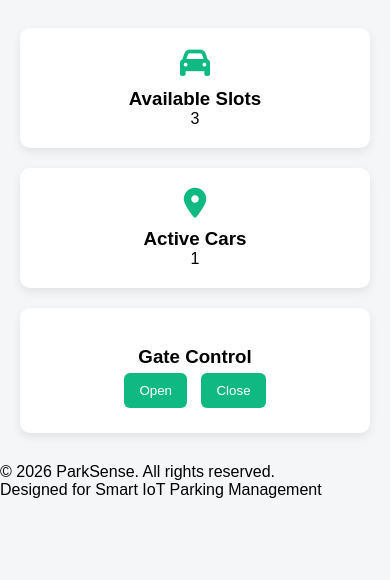
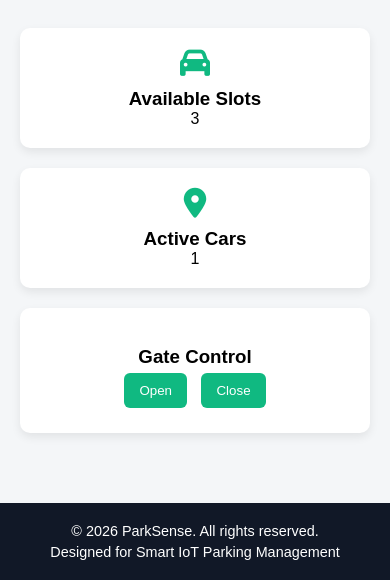
Before and after one commit to sornsomavatey/IoT-Group-6, a plain HTML site: page Mini_Project/Web/Index.html in a window 390 px wide. Shown: the part 355-935 px from the top of the page. Before the commit the page ends 854 px from the top, so only its background shows below. Drawn offline with Linux system fonts and the light colour scheme; some icons are missing.

Commit message:
Add footer styles to style.css
Added footer styles for improved layout and responsiveness.

```diff
--- a/Mini_Project/Web/style.css
+++ b/Mini_Project/Web/style.css
@@ -220,3 +220,23 @@ hr {
         font-size: 24px;
     }
 }
+/* FOOTER */
+footer {
+    background: #111827;
+    color: white;
+    text-align: center;
+    padding: 20px 10px;
+    margin-top: 40px;
+}
+
+footer .footer-content p {
+    margin: 5px 0;
+    font-size: 0.9rem;
+}
+
+@media(max-width:600px){
+    footer {
+        font-size: 0.8rem;
+        padding: 15px 10px;
+    }
+}
```
